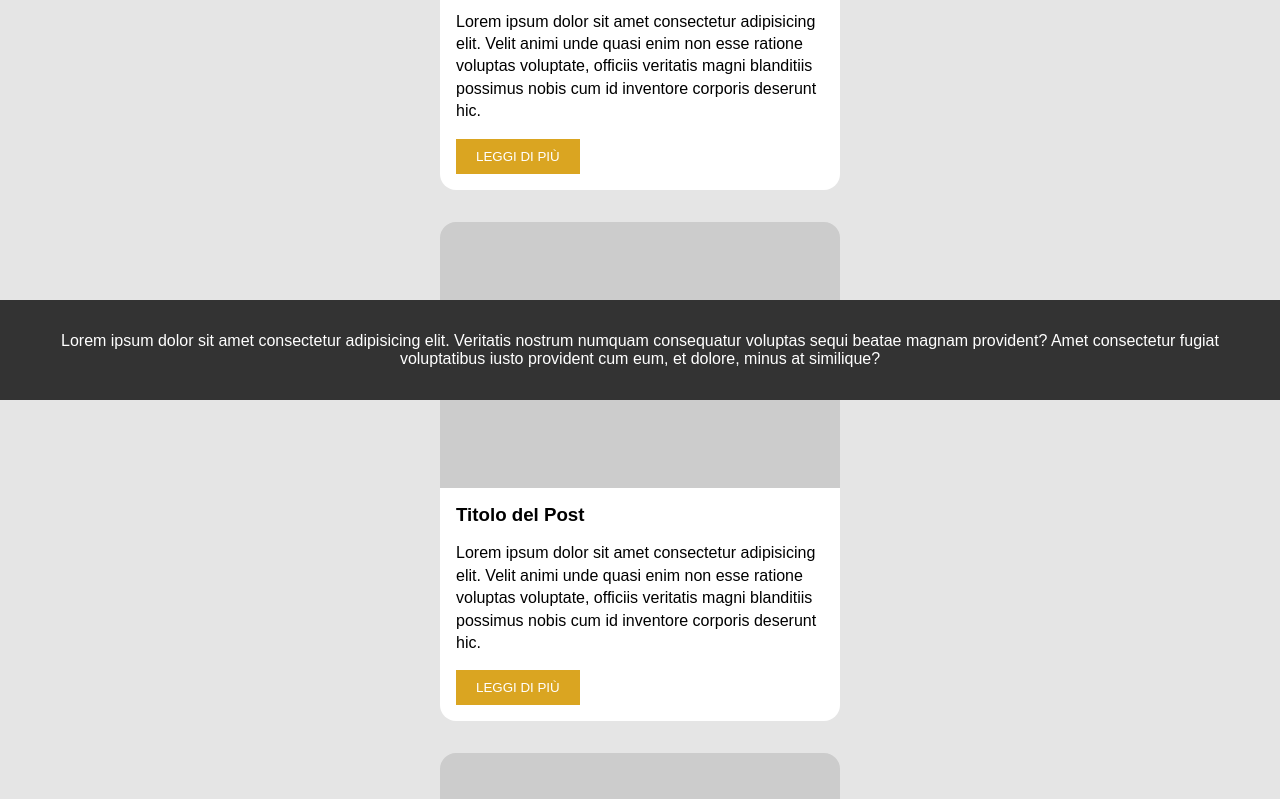
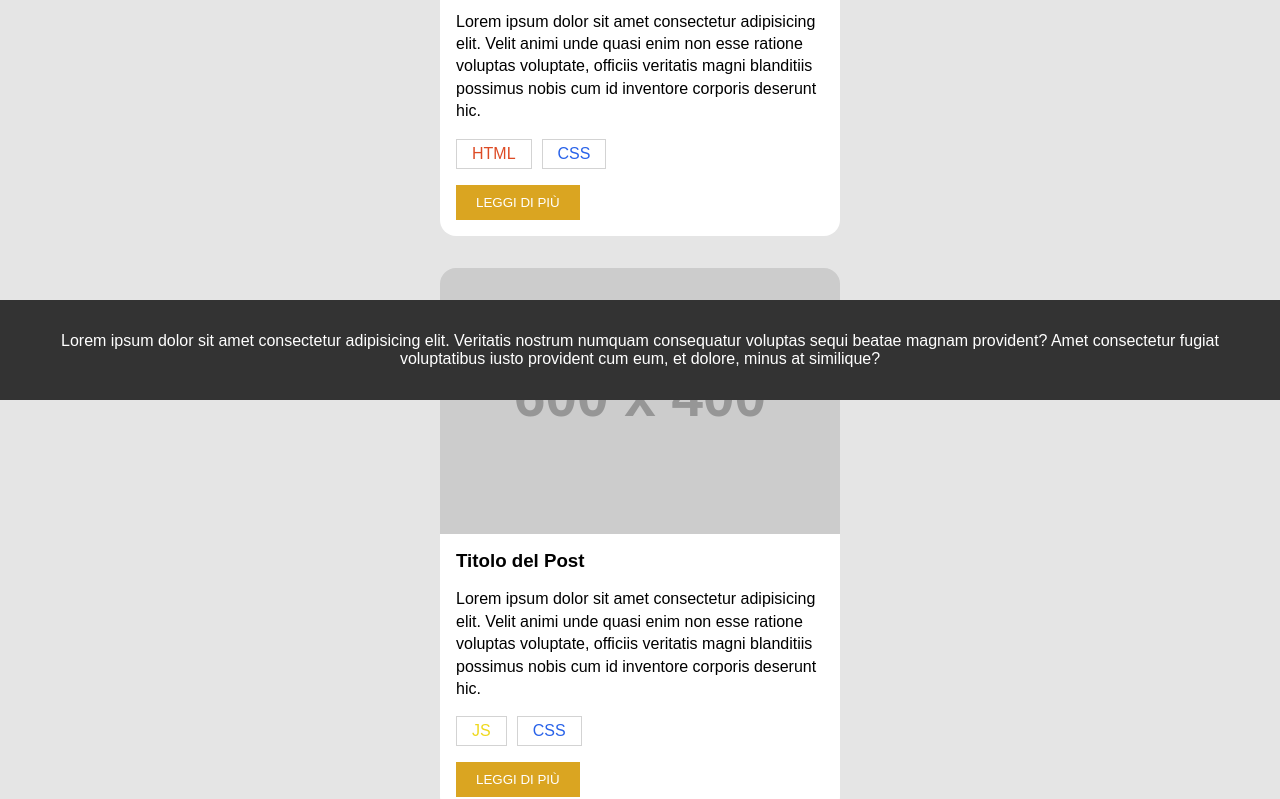
Before and after one commit to marcovittoriozacca/react-props-blog, a React (Vite) app: page / in a window 1280 px wide. Shown: the part 400-1199 px from the top of the page. Built offline with nearby package versions, Linux system fonts and the light colour scheme.

Commit message:
feat: set Color tag

```diff
--- a/src/components/main/Main.jsx
+++ b/src/components/main/Main.jsx
@@ -11,7 +11,7 @@ const Main = () => {
                 <ul className={style.postsList}>
                 {posts.map((post, index) => (
                     post.published &&
-                    <li key={post.id}>
+                    <li key={`postElement-${post.id}`}>
                         <Card
                             post={post}
                         />
--- a/src/components/main/mainComponents/Card.jsx
+++ b/src/components/main/mainComponents/Card.jsx
@@ -3,6 +3,22 @@ import style from "./Card.module.css";
 
 const Card = ({post}) => {
     const {image, title, content, tags, published} = post
+
+    const setTagColor = tag => {
+        switch (tag) {
+            case "html":
+                return style.html
+            case "css":
+                return style.css
+            case "js":
+                return style.js
+            case "php":
+                return style.php
+            default:
+                return style.default
+        }
+    }
+
     return (
         <>
             <div className={style.card}>
@@ -12,6 +28,11 @@ const Card = ({post}) => {
                 <div className={style.cardBody}>
                     <h3>{ title }</h3>
                     <p>{ content }</p>
+                    <div className={style.tagsWrapper}>
+                        {tags.map((tag,index) => (
+                            <span key={`tag-${index}`} className={`${setTagColor(tag)} ${style.singleTagBox}`}>{tag}</span>
+                        ))}
+                    </div>
                     <Button/>
                 </div>
 
--- a/src/components/main/mainComponents/Card.module.css
+++ b/src/components/main/mainComponents/Card.module.css
@@ -26,3 +26,30 @@
 .cardBody p {
     line-height: 140%;
 }
+.tagsWrapper{
+    display: flex;
+    align-items: center;
+    column-gap: 10px;
+    text-transform: uppercase;
+}
+
+.singleTagBox{
+    padding: 5px 15px;
+    border: .5px solid lightgray;
+}
+
+.html{
+    color: #dd4b25;
+}
+.css{
+    color: #2862e9;
+}
+.js{
+    color: #efd81d;
+}
+.php{
+    color: #7a86b8;
+}
+.default{
+    color: black;
+}
```
